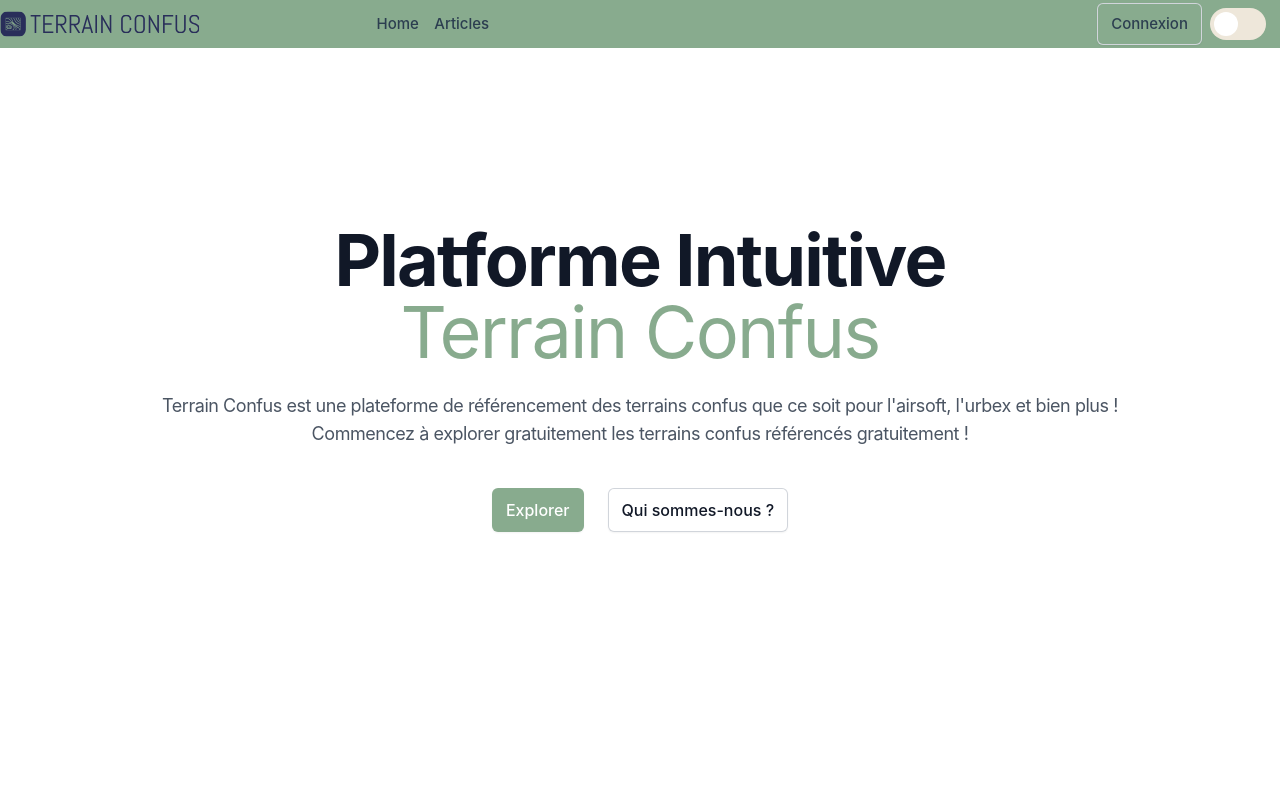
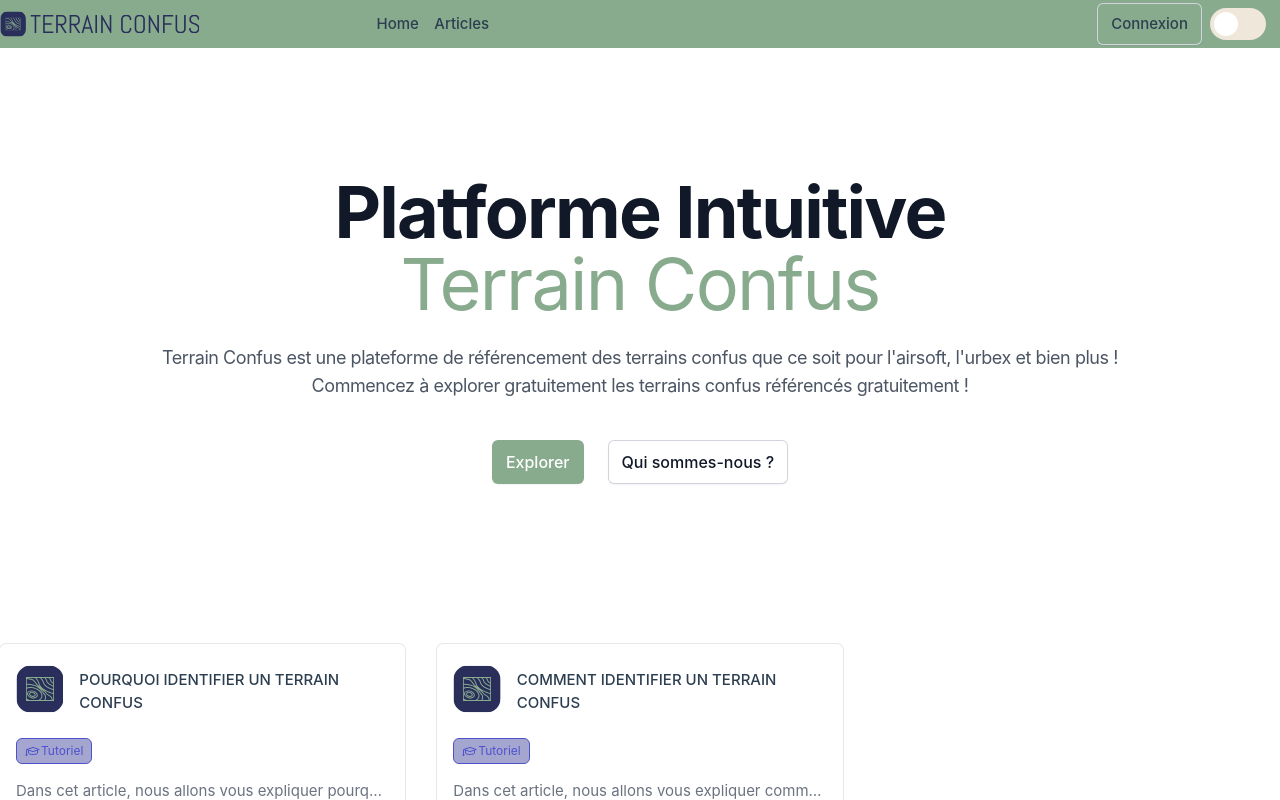
Before and after one commit to UaltarH/ESGI-4IW1-S2-SEO, a Nuxt app in the folder client/: page / in a window 1280 px wide. Shown: the top 800 px of the page. Built offline with nearby package versions, Linux system fonts and the light colour scheme.

Commit message:
feat: latest articles grid

```diff
--- a/client/components/Banner.vue
+++ b/client/components/Banner.vue
@@ -9,7 +9,7 @@
         <p class="mt-6 text-lg tracking-tight text-gray-600 dark:text-gray-300"> Terrain Confus est une plateforme de référencement des terrains confus que ce soit pour l'airsoft, l'urbex et bien plus !<br>
           Commencez à explorer gratuitement les terrains confus référencés gratuitement !</p>
         <div class="mt-10 flex flex-wrap gap-x-6 gap-y-3 justify-center">
-          <a class="btn btn--primary" href="#">Explorer</a>
+          <NuxtLink class="btn btn--primary" to="/articles">Explorer</NuxtLink>
           <button type="button" class="flex-shrink-0 font-medium rounded-md text-base gap-x-2.5 px-3.5 py-2.5 shadow-sm ring-1 ring-inset ring-gray-300 dark:ring-gray-700 text-gray-900 dark:text-white bg-white hover:bg-gray-50 dark:bg-gray-900 dark:hover:bg-gray-800/50 inline-flex items-center">
             Qui sommes-nous ?
           </button>
--- a/client/components/MainMenu.vue
+++ b/client/components/MainMenu.vue
@@ -1,5 +1,5 @@
 <template>
-  <header class="bg-primary w-full h-12">
+  <header class="bg-primary w-full h-12 fixed z-10">
     <nav class="flex sm:w-full xl:w-xl sm:h-12 items-center flex-row m-auto">
       <h1 class="flex-1 text-left"><a href="/"><logo-with-text></logo-with-text></a></h1>
       <ul class="flex flex-row w-full flex-2 text-center font-bold">
--- /dev/null
+++ b/client/components/SmallArticleGrid.vue
@@ -0,0 +1,26 @@
+<template>
+  <div class="grid grid-cols-1 sm:grid-cols-2 xl:grid-cols-3 gap-8 mb-8">
+    <Card v-for="(article) in articles"
+          :title="article.title"
+          :icon="article.icon"
+          :link="article.url"
+          :date="article.date"
+          :tags="article.tags"
+    >
+      <p v-html="article.content" class="max-h-12 text-ellipsis overflow-hidden whitespace-nowrap"></p>
+    </Card>
+  </div>
+</template>
+<script setup lang="ts">
+import {articles as a} from "~/composables/data";
+import {type Article, getLatestArticles} from "~/data/article.dto";
+import {onMounted} from "vue";
+
+onMounted(() => {
+  loadLatestArticles();
+});
+const articles = ref<Article[]>();
+function loadLatestArticles() {
+  articles.value = getLatestArticles(a, 3);
+}
+</script>
--- a/client/data/article.dto.ts
+++ b/client/data/article.dto.ts
@@ -9,3 +9,29 @@ export interface Article {
     date: string;
     url: string;
 }
+export function getLatestArticles(articles: Article[], count: number): Article[] {
+    let articlesCopy = articles.slice();
+    let finalArticles: Article[] = [];
+    let latestDate:{date:Date, title:string}[] = [];
+    for(let i = 0; i < count; i++) {
+        for(let article of articlesCopy) {
+            let date = new Date(article.date);
+            let title = article.title;
+            if(!latestDate[i]) {
+                latestDate[i] = {date, title};
+            }
+            else if(date > latestDate[i].date) {
+                latestDate[i] = {date, title};
+            }
+        }
+        articlesCopy = articlesCopy.filter(article => article.title !== latestDate[i].title);
+    }
+    for(let latest of latestDate) {
+        let article = articles.find(article => article.title === latest.title);
+        if(article)
+            finalArticles.push(article);
+        else
+            throw new Error(`Article with title ${latest.title} not found`);
+    }
+    return finalArticles;
+}
--- a/client/pages/index.vue
+++ b/client/pages/index.vue
@@ -1,7 +1,9 @@
 <template>
   <banner></banner>
+  <small-article-grid></small-article-grid>
 </template>
 
 <script lang="ts" setup>
 import Banner from "~/components/Banner.vue";
+import SmallArticleGrid from "~/components/SmallArticleGrid.vue";
 </script>
```
